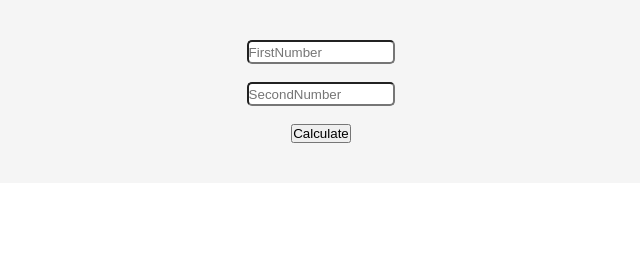
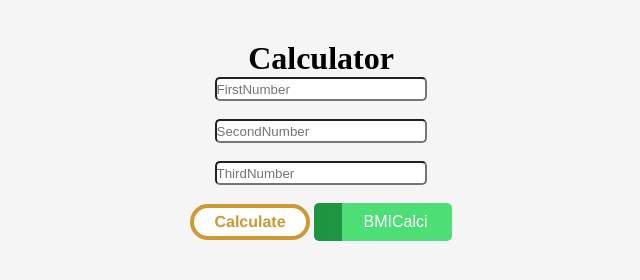
Before and after one commit to Hey-Jarvis/Calci-project, a website: page index.html in a window 1280 px wide. Shown: the whole page, without its empty margins (319-959 px from the left). Drawn offline with Linux system fonts and the light colour scheme.

Commit message:
repairing

```diff
--- a/calculator.js
+++ b/calculator.js
@@ -14,8 +14,9 @@ app.post('/', function(req,res){
 
     var num1 = Number(req.body.num1);
     var num2 = Number(req.body.num2);
+    var num3 = Number(req.body.num3);
 
-    var result = num1 + num2;
+    var result = num1 + num2 + num3;
 
     res.send('the result is ' + result);
 });
--- a/index.html
+++ b/index.html
@@ -8,9 +8,14 @@
 <body>
     <div class="calci-box">
         <form action="/" method="POST">
+            <h1>Calculator</h1>
             <input type="text" name="num1" placeholder="FirstNumber"><br><br>
             <input type="text" name="num2" placeholder="SecondNumber"><br><br>
-            <button type="submit" name="submit">Calculate</button>
+            <input type="text" name="num3" placeholder="ThirdNumber"><br><br>
+
+
+            <button class="calci" type="submit" name="submit">Calculate</button>
+            <a type="button" href="/bmicalculator" class="bmi_button">BMICalci</a>
         </form>
     </div>
 </body>
--- a/public/CSS/styles.css
+++ b/public/CSS/styles.css
@@ -22,3 +22,40 @@ input{
 button{
     justify-content: center;
 }
+
+.calci{
+  backface-visibility: hidden;
+  position: relative;
+  cursor: pointer;
+  display: inline-block;
+  white-space: nowrap;
+  background: #fff;
+  border-radius: 100px;
+  border: 4px solid #c93;
+  border-width: 4px 4px 4px 4px;
+  padding: 5px 20px 5px 20px;
+  color: #c93;
+  font-size: 16px;
+  font-family: Helvetica Neue;
+  font-weight: 900;
+  font-style: normal
+}
+
+.bmi_button{
+    backface-visibility: hidden;
+    position: relative;
+    cursor: pointer;
+    display: inline-block;
+    white-space: nowrap;
+    background: linear-gradient(90deg,#1d953f 0%,#209542 20.343056921228012%,#4dde76 20.343056921228012%,#4dde76 100%);
+    border-radius: 5px;
+    border: 0px solid #444444;
+    border-width: 0px 0px 0px 0px;
+    padding: 10px 24px 10px 50px;
+    color: #ffffff;
+    font-size: 16px;
+    font-family: arial;
+    font-weight: 100;
+    font-style: normal;
+    text-decoration: none;
+}
```
